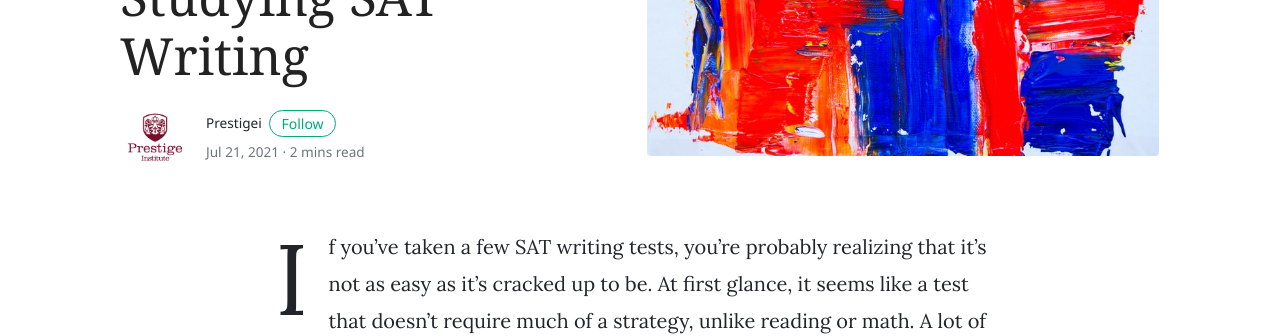
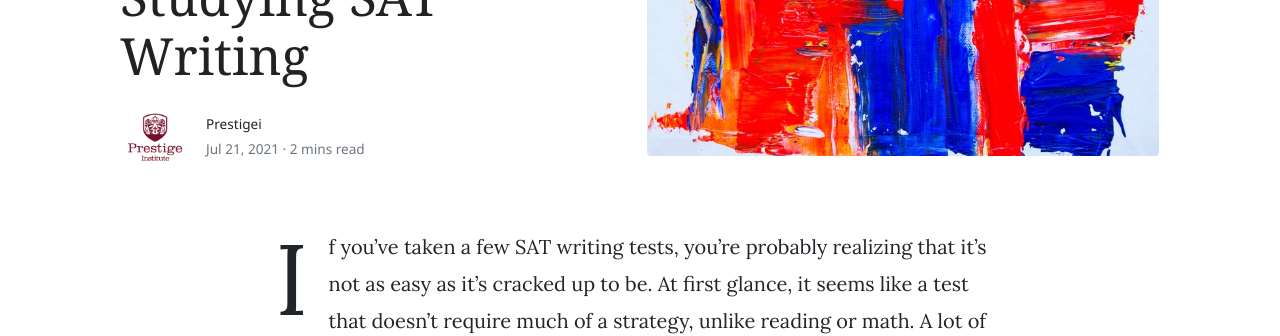
Before and after one commit to greatminds-life/prestigei, a Jekyll site: the page built from _posts/2021-07-21-things-you-wish-knew.markdown, in a window 1280 px wide and 900 px high. Shown: the part 316-652 px from the top of the window. Built offline with Jekyll 4.4.1, drawn with Linux system fonts in a browser that asks for light colours; nearby versions of some CDN libraries.

Commit message:
deleted twitter follow link

```diff
--- a/_layouts/post.html
+++ b/_layouts/post.html
@@ -19,7 +19,7 @@ layout: default
                         {% if author.avatar %}
                         <img class="rounded-circle" src="{{site.baseurl}}/{{author.avatar}}" alt="{{author.name}}" width="70"/>
                         {% endif %}
-						<small class="ml-3"> {{ author.name }} <span><a target="_blank" href="{{ author.twitter }}" class="btn btn-outline-success btn-sm btn-round ml-1">Follow</a></span>
+						<small class="ml-3"> {{ author.name }}
                             <span class="text-muted d-block mt-1">{{ page.date | date: '%b %d, %Y' }} · {% include meta-read-time.html %}</span>
 						</small>
 					</div>
--- a/_posts/2021-07-21-things-you-wish-knew.markdown
+++ b/_posts/2021-07-21-things-you-wish-knew.markdown
@@ -4,6 +4,7 @@ title:  "Things You Wish You Knew Before Studying SAT Writing"
 categories: [ Resources ]
 author: prestigei
 image: assets/images/demo1.jpg
+tags: [test]
 ---
 If you’ve taken a few SAT writing tests, you’re probably realizing that it’s not as easy as it’s cracked up to be. At first glance, it seems like a test that doesn’t require much of a strategy, unlike reading or math. A lot of it seems like, well, common sense. So why is it so difficult to get a perfect score? And what is with all the complicated punctuations, anyway? Does the absence of a semicolon really matter?!
 
```
